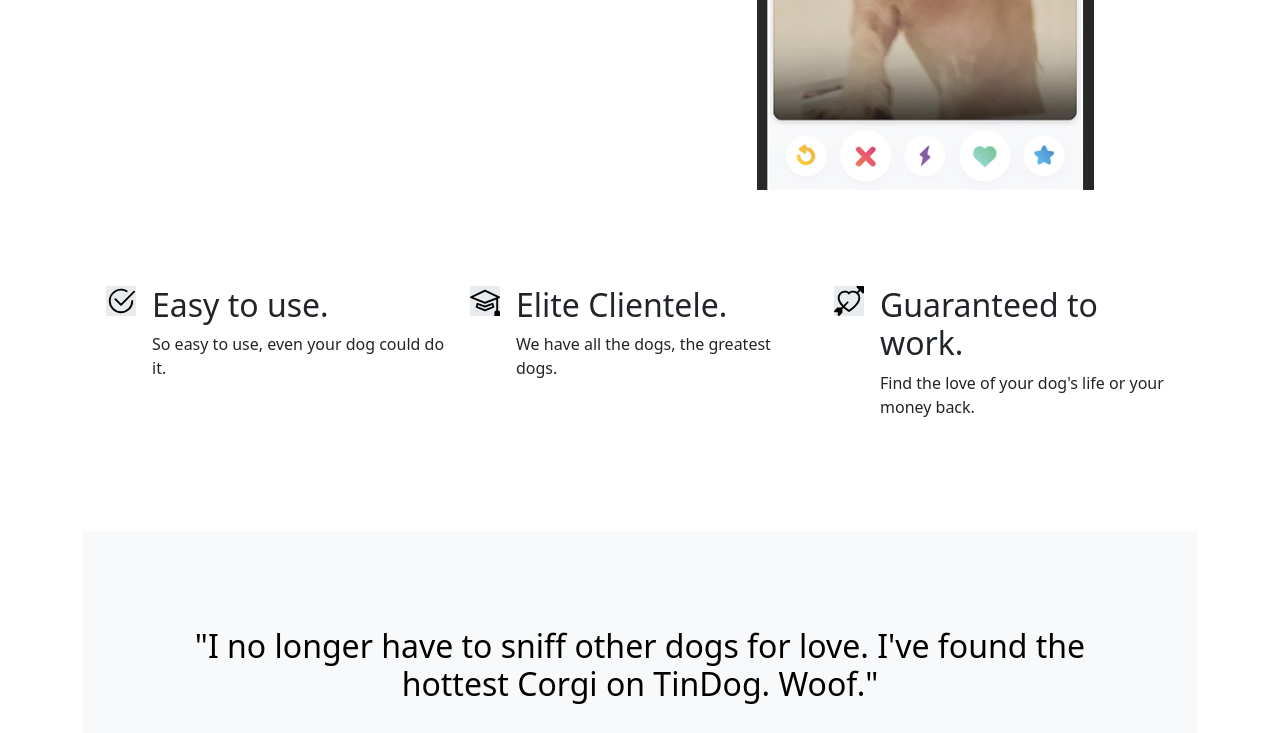
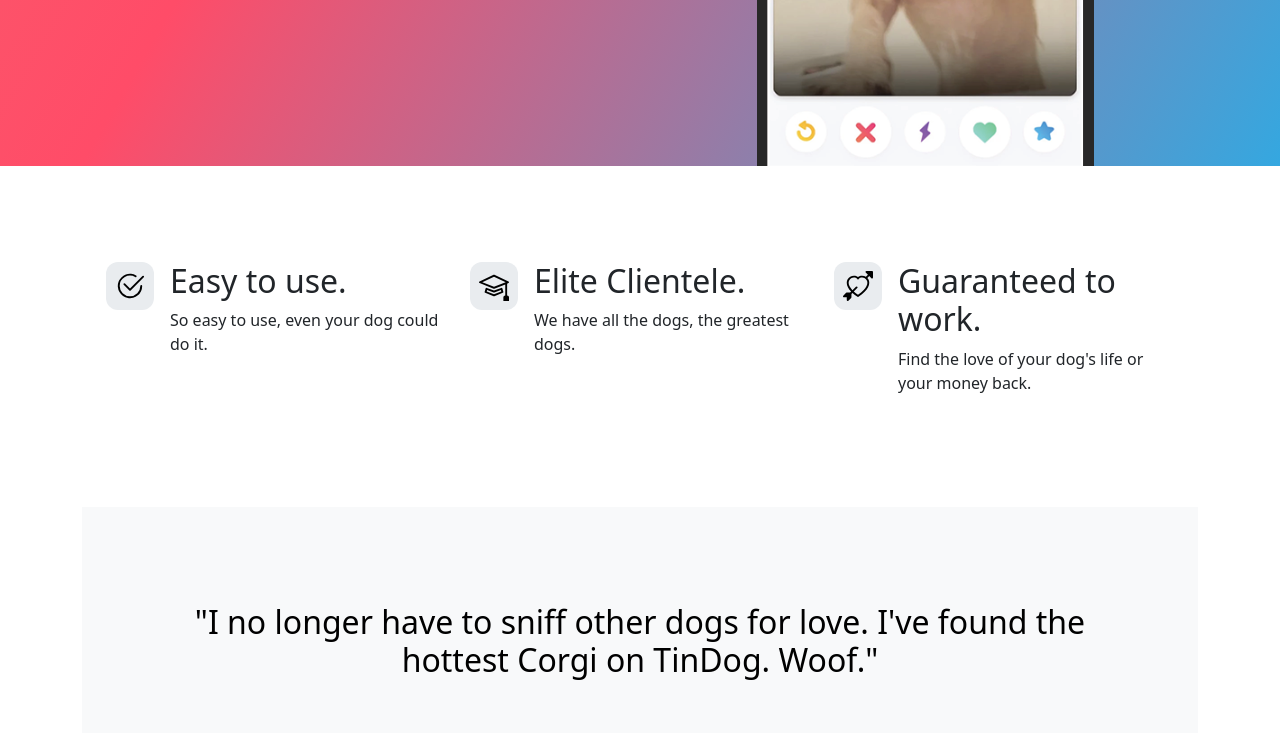
Before and after one commit to Purveshk01/TinD, a plain HTML site: page index.html in a window 1280 px wide. Shown: the part 524-1257 px from the top of the page. Drawn offline with nearby package versions, Linux system fonts and the light colour scheme.

Commit message:
Update index.html

```diff
--- a/index.html
+++ b/index.html
@@ -7,7 +7,7 @@
     integrity="sha384-KK94CHFLLe+nY2dmCWGMq91rCGa5gtU4mk92HdvYe+M/SXH301p5ILy+dN9+nJOZ" crossorigin="anonymous">
   <meta name="viewport" content="width=device-width, initial-scale=1.0">
   <title>TinDog</title>
-  link rel="stylesheet" href="/style.css">
+  <link rel="stylesheet" href="/style.css">
 </head>
 
 <body>
```
